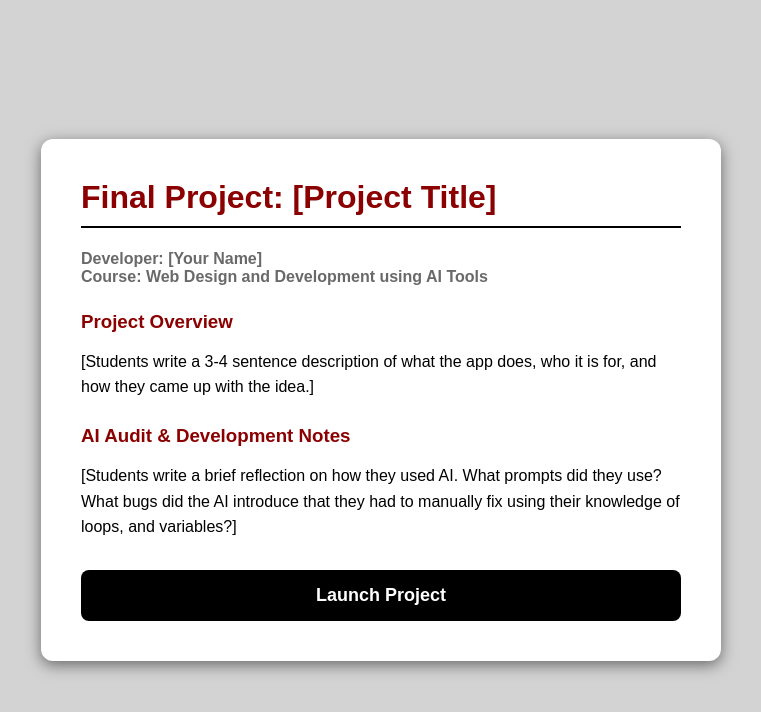
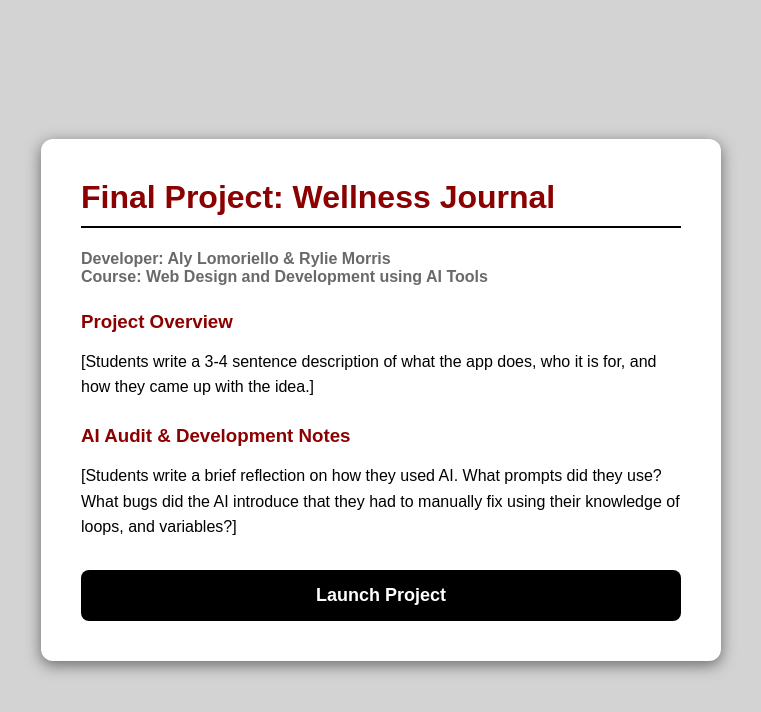
Before and after one commit to rylieam/rylieam.github.io, a plain HTML site: page project/index.html in a window 1280 px wide. Shown: the whole page, without its empty margins (259-1020 px from the left). Drawn offline with Linux system fonts and the light colour scheme.

Commit message:
added title and name to project first page

```diff
--- a/project/index.html
+++ b/project/index.html
@@ -63,10 +63,10 @@
 <body>
 
     <div class="summary-container">
-        <h1>Final Project: [Project Title]</h1>
+        <h1>Final Project: Wellness Journal</h1>
 
         <div class="metadata">
-            Developer: [Your Name]<br>
+            Developer: Aly Lomoriello & Rylie Morris<br>
             Course: Web Design and Development using AI Tools
         </div>
 
```
